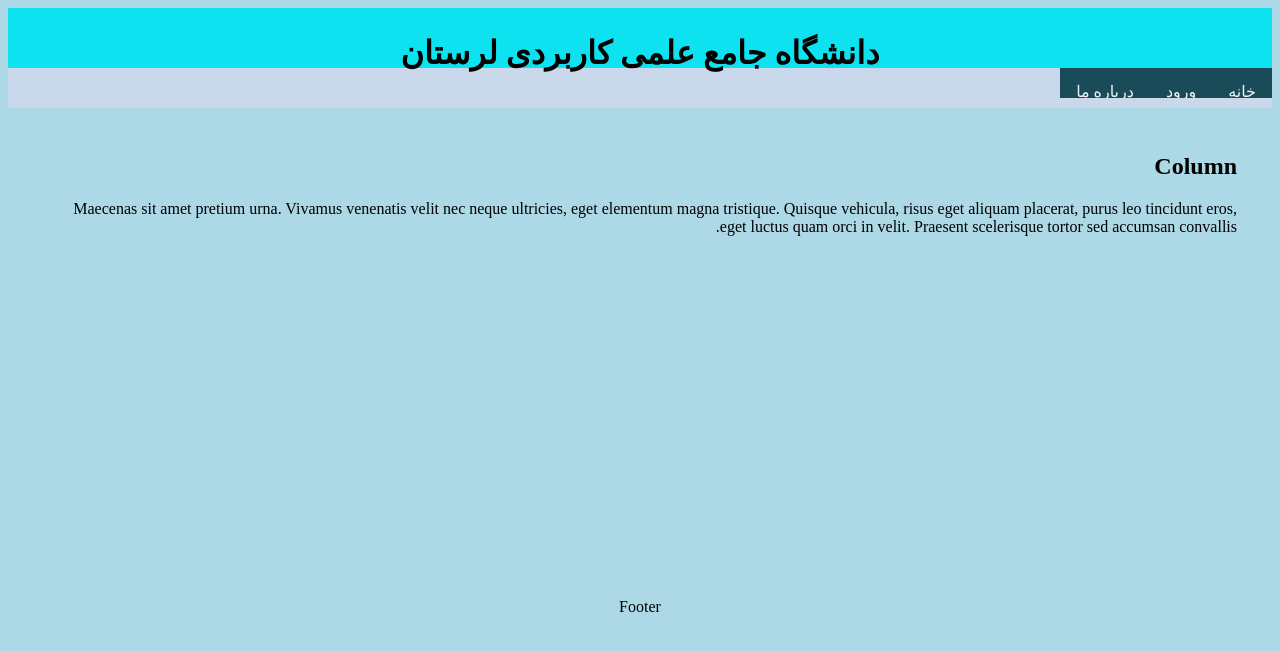
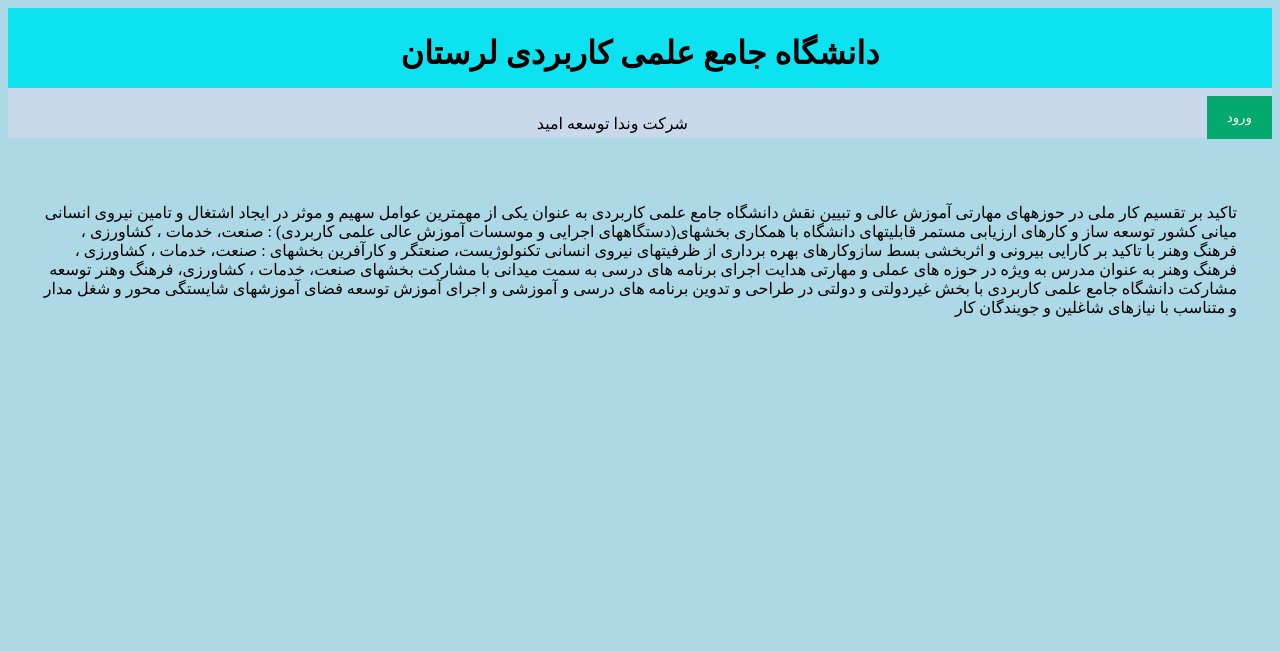
Before and after one commit to meisam125/uast, a Django app: page /login/ in a window 1280 px wide. Shown: the top 651 px of the page. Run offline with Django 4.2, Linux system fonts and the light colour scheme.

Commit message:
first.html

```diff
--- a/login/static/styles.css
+++ b/login/static/styles.css
@@ -6,22 +6,22 @@ body {
     background-color: #0de2f1;
     padding: 5px;
     text-align: center;
-    height: 50px;
+    height: 70px;
   }
 
 /* Style the top navigation bar */
 .topnav {
   float: right;
-  height: 30px;
+  height: 80px;
   overflow: hidden;
-  background-color: rgb(25, 76, 88);
 }
 
 /* Style the topnav links */
 .topnav a {
   float: right;
+  font-weight: bold;
   display: block;
-  color: #f2f2f2;
+  color: #131212;
   text-align: center;
   padding: 14px 16px;
   text-decoration: none;
@@ -35,13 +35,139 @@ body {
 /* Create three equal columns that floats next to each other */
 .column {
   float: left;
-  height: 430px;
+  height: 400px;
   padding: 35px;
 }
 
-.footer {
+.footer1 {
   background-color: #cad8ec;
-  height: 20px;
+  height: 30px;
   padding: 10px;
   text-align: center;
 }
+
+/* The Modal (background) */
+.modal {
+  display: none; /* Hidden by default */
+  position: fixed; /* Stay in place */
+  z-index: 1; /* Sit on top */
+  left: 0;
+  top: 0;
+  width: 100%; /* Full width */
+  height: 100%; /* Full height */
+  overflow: auto; /* Enable scroll if needed */
+  background-color: rgb(0,0,0); /* Fallback color */
+  background-color: rgba(0,0,0,0.4); /* Black w/ opacity */
+  padding-top: 25px;
+}
+
+
+/* Modal Content/Box */
+.modal-content {
+  background-color: #fefefe;
+  margin: 5% auto 15% auto; /* 5% from the top, 15% from the bottom and centered */
+  border: 1px solid #888;
+  width: 30%; /* Could be more or less, depending on screen size */
+}
+
+/* Center the image and position the close button */
+.imgcontainer {
+  text-align: center;
+  margin: 24px 0 12px 0;
+  position: relative;
+}
+
+/* The Close Button (x) */
+.close {
+  position: absolute;
+  right: 25px;
+  top: 0;
+  color: #000;
+  font-size: 35px;
+  font-weight: bold;
+}
+
+.close:hover,
+.close:focus {
+  color: red;
+  cursor: pointer;
+}
+
+/* Full-width input fields */
+input[type=text], input[type=password] {
+  width: 100%;
+  padding: 12px 20px;
+  margin: 8px 0;
+  display: inline-block;
+  border: 1px solid #ccc;
+  box-sizing: border-box;
+}
+
+/* Set a style for all buttons */
+button {
+  background-color: #04AA6D;
+  color: white;
+  padding: 14px 20px;
+  margin: 8px 0;
+  border: none;
+  cursor: pointer;
+  width: 100%;
+}
+
+button:hover {
+  opacity: 0.8;
+}
+
+/* Extra styles for the cancel button */
+.cancelbtn {
+  width: auto;
+  padding: 10px 18px;
+  background-color: #f44336;
+}
+
+/* Center the image and position the close button */
+.imgcontainer {
+  text-align: center;
+  margin: 24px 0 12px 0;
+  position: relative;
+}
+
+img.avatar {
+  width: 40%;
+  border-radius: 50%;
+}
+
+span.psw {
+  float: right;
+  padding-top: 16px;
+}
+.container {
+  padding: 16px;
+}
+
+/* Add Zoom Animation */
+.animate {
+  -webkit-animation: animatezoom 0.6s;
+  animation: animatezoom 0.6s
+}
+
+@-webkit-keyframes animatezoom {
+  from {-webkit-transform: scale(0)}
+  to {-webkit-transform: scale(1)}
+}
+
+@keyframes animatezoom {
+  from {transform: scale(0)}
+  to {transform: scale(1)}
+}
+
+/* Change styles for span and cancel button on extra small screens */
+@media screen and (max-width: 300px) {
+  span.psw {
+     display: block;
+     float: none;
+  }
+  .cancelbtn {
+     width: 100%;
+  }
+}
--- a/login/templates/first.html
+++ b/login/templates/first.html
@@ -13,18 +13,61 @@
     </div>
 
     <div class="topnav">
-        <a href="#">خانه</a>
-        <a href="#">ورود</a>
-        <a href="#">درباره ما</a>
+        <button onclick="document.getElementById('id01').style.display='block'" style="width:auto;">ورود</button>
     </div>
 
     <div class="column">
-        <h2>Column</h2>
-        <p>Maecenas sit amet pretium urna. Vivamus venenatis velit nec neque ultricies, eget elementum magna tristique. Quisque vehicula, risus eget aliquam placerat, purus leo tincidunt eros, eget luctus quam orci in velit. Praesent scelerisque tortor sed accumsan convallis.</p>
+        تاکید بر تقسیم کار ملی در حوزه­های مهارتی آموزش عالی و تبیین نقش دانشگاه جامع علمی  کاربردی به­ عنوان یکی از مهمترین عوامل سهیم و موثر در ایجاد اشتغال و تامین نیروی انسانی میانی کشور
+توسعه ساز و کارهای ارزیابی مستمر قابلیت­های دانشگاه با همکاری بخش­های(دستگاههای اجرایی و موسسات آموزش عالی علمی کاربردی) : صنعت، خدمات ، کشاورزی ، فرهنگ وهنر با تاکید بر کارایی بیرونی  و اثربخشی
+بسط سازوکارهای بهره ­برداری از ظرفیت­های نیروی انسانی تکنولوژیست، صنعتگر و کارآفرین بخش­های : صنعت، خدمات ، کشاورزی ، فرهنگ وهنر به عنوان مدرس به­ ویژه در حوزه های عملی و مهارتی
+هدایت اجرای برنامه­ های درسی به سمت میدانی با مشارکت بخش­های صنعت، خدمات ، کشاورزی، فرهنگ وهنر
+توسعه مشارکت دانشگاه جامع علمی کاربردی با بخش غیردولتی و دولتی در طراحی و تدوین برنامه­ های درسی و آموزشی و اجرای آموزش
+توسعه فضای آموزش­های شایستگی محور و شغل­ مدار و متناسب با نیازهای شاغلین و جویندگان کار
+
+
+        <div id="id01" class="modal">
+
+            <form class="modal-content animate" action="" method="post">
+              <div class="imgcontainer">
+                <span onclick="document.getElementById('id01').style.display='none'" class="close" title="Close Modal">&times;</span>
+                <img src="{% static '/img_avatar2.png' %}" alt="Avatar" class="avatar">
+              </div>
+
+              <div class="container">
+                <label for="uname"><b>نام کاربری</b></label>
+                <input type="text" placeholder="نام کاربری" name="uname" required>
+
+                <label for="psw"><b>رمز عبور</b></label>
+                <input type="password" placeholder="رمز عبور" name="psw" required>
+
+                <button type="submit">ورود</button>
+                <label>
+                  <input type="checkbox" checked="checked" name="remember"> مرا به خاطر بسپار
+                </label>
+              </div>
+
+              <div class="container" style="background-color:#f1f1f1">
+                <button type="button" onclick="document.getElementById('id01').style.display='none'" class="cancelbtn">لغو</button>
+                <span class="psw">فراموشی <a href="#">رمز?</a></span>
+              </div>
+            </form>
+          </div>
+
+          <script>
+          // Get the modal
+          var modal = document.getElementById('id01');
+
+          // When the user clicks anywhere outside of the modal, close it
+          window.onclick = function(event) {
+              if (event.target == modal) {
+                  modal.style.display = "none";
+              }
+          }
+          </script>
     </div>
 
-    <div class="footer">
-        <p>Footer</p>
+    <div class="footer1">
+        <p>شرکت وندا توسعه امید</p>
     </div>
 
 </body>
```
Also changed, not shown: login/static/img_avatar2.png (added).
